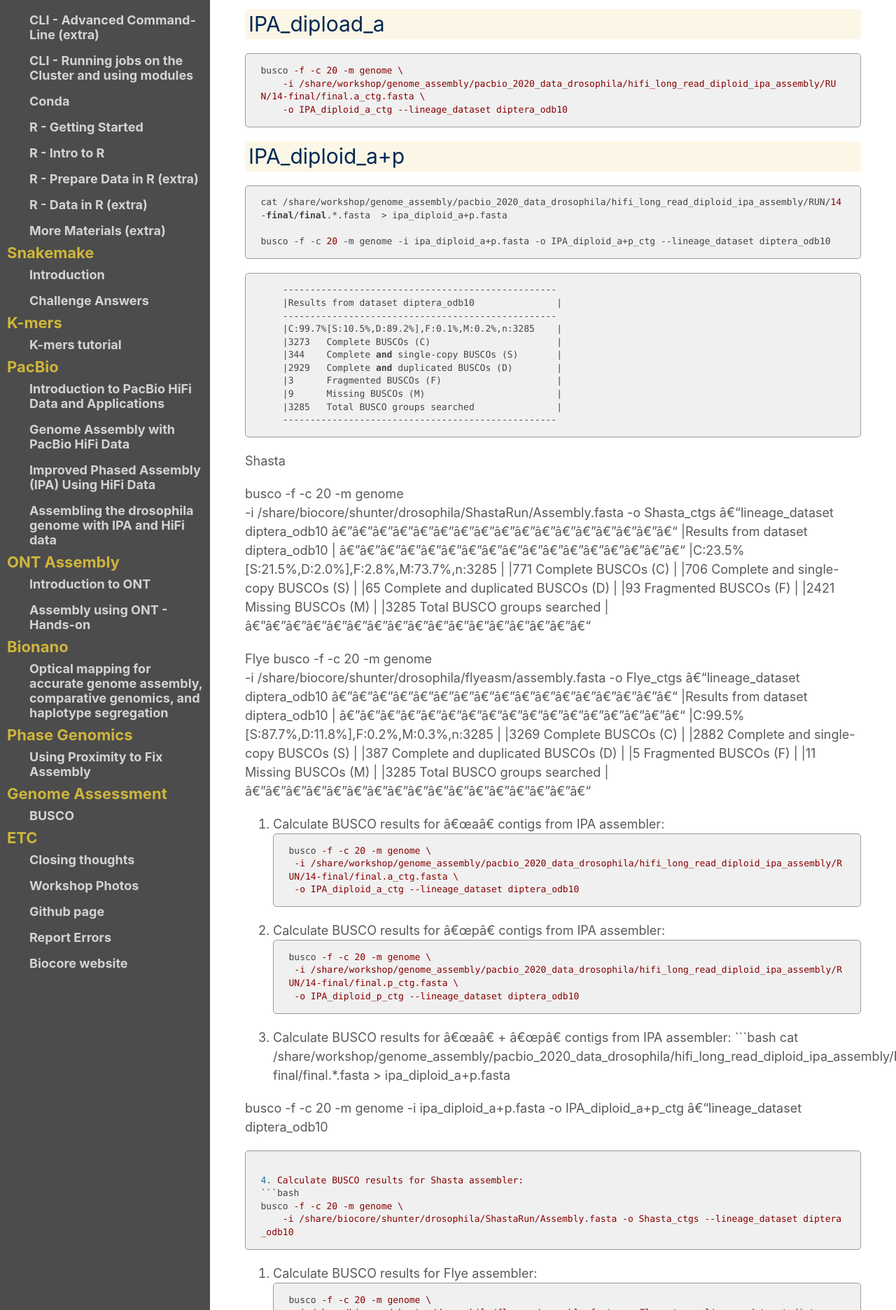
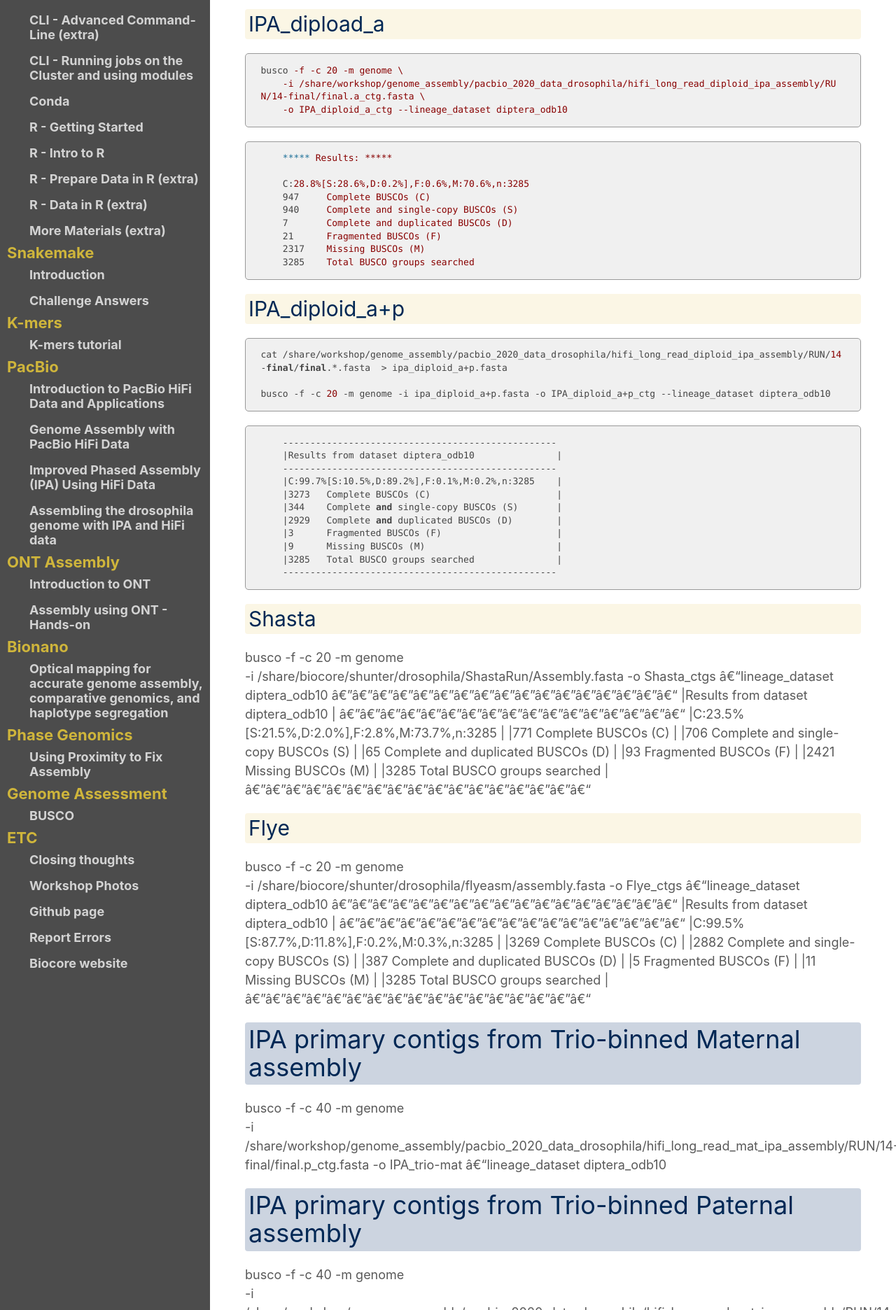
Before and after one commit to ucdavis-bioinformatics-training/2020-Genome_Assembly_Workshop, a Jekyll site: the page built from busco/busco_results.md, in a window 1280 px wide. Shown: the part 600-2472 px from the top of the page at 70% size. Built offline with Jekyll 4.4.1, drawn with Linux system fonts in a browser that asks for light colours; our own code applies the rules of GitHub Pages for plain Markdown files; some of the changed text lies outside the part shown.

Commit message:
mkdir...

````diff
--- a/busco/busco_results.md
+++ b/busco/busco_results.md
@@ -28,6 +28,15 @@ busco -f -c 20 -m genome \
     -o IPA_diploid_a_ctg --lineage_dataset diptera_odb10
 ```
 
+        ***** Results: *****
+
+        C:28.8%[S:28.6%,D:0.2%],F:0.6%,M:70.6%,n:3285
+        947     Complete BUSCOs (C)
+        940     Complete and single-copy BUSCOs (S)
+        7       Complete and duplicated BUSCOs (D)
+        21      Fragmented BUSCOs (F)
+        2317    Missing BUSCOs (M)
+        3285    Total BUSCO groups searched
 
 
 ## IPA_diploid_a+p
@@ -50,7 +59,7 @@ busco -f -c 20 -m genome -i ipa_diploid_a+p.fasta -o IPA_diploid_a+p_ctg --linea
         |3285   Total BUSCO groups searched               |
         --------------------------------------------------
 
-Shasta
+## Shasta
 
 busco -f -c 20 -m genome \
     -i /share/biocore/shunter/drosophila/ShastaRun/Assembly.fasta -o Shasta_ctgs --lineage_dataset diptera_odb10
@@ -66,7 +75,8 @@ busco -f -c 20 -m genome \
         |3285   Total BUSCO groups searched               |
         --------------------------------------------------
 
-Flye
+## Flye
+
 busco -f -c 20 -m genome \
     -i /share/biocore/shunter/drosophila/flyeasm/assembly.fasta -o Flye_ctgs --lineage_dataset diptera_odb10
         --------------------------------------------------
@@ -82,39 +92,23 @@ busco -f -c 20 -m genome \
         --------------------------------------------------
 
 
+# IPA primary contigs from Trio-binned Maternal assembly
+busco -f -c 40 -m genome \
+    -i /share/workshop/genome_assembly/pacbio_2020_data_drosophila/hifi_long_read_mat_ipa_assembly/RUN/14-final/final.p_ctg.fasta -o IPA_trio-mat --lineage_dataset diptera_odb10
+
+
+
+# IPA primary contigs from Trio-binned Paternal assembly
+busco -f -c 40 -m genome \
+-i /share/workshop/genome_assembly/pacbio_2020_data_drosophila/hifi_long_read_pat_ipa_assembly/RUN/14-final/final.p_ctg.fasta -o IPA_trio-mat --lineage_dataset diptera_odb10
+
+
+# IPA contigs after purge_dups vs IPA primary contigs
+busco -f -c 40 -m genome -i /share/workshop/genome_assembly/pacbio_2020_data_drosophila/purge_dup_asm/final.purged.p_ctg.fasta  -o IPA_purged.p_ctg --lineage_dataset diptera_odb10
 
 
 
 
-1. Calculate BUSCO results for "a" contigs from IPA assembler:
-```bash
-busco -f -c 20 -m genome \
-    -i /share/workshop/genome_assembly/pacbio_2020_data_drosophila/hifi_long_read_diploid_ipa_assembly/RUN/14-final/final.a_ctg.fasta \
-    -o IPA_diploid_a_ctg --lineage_dataset diptera_odb10
-```
+/share/workshop/genome_assembly/pacbio_2020_data_drosophila/purge_dup_asm/final.purged.a_ctg.fasta
 
-2. Calculate BUSCO results for "p" contigs from IPA assembler:
-```bash
-busco -f -c 20 -m genome \
-    -i /share/workshop/genome_assembly/pacbio_2020_data_drosophila/hifi_long_read_diploid_ipa_assembly/RUN/14-final/final.p_ctg.fasta \
-    -o IPA_diploid_p_ctg --lineage_dataset diptera_odb10
-```
-
-3. Calculate BUSCO results for "a" + "p" contigs from IPA assembler:
-```bash
-cat /share/workshop/genome_assembly/pacbio_2020_data_drosophila/hifi_long_read_diploid_ipa_assembly/RUN/14-final/final.*.fasta  > ipa_diploid_a+p.fasta
-
-busco -f -c 20 -m genome -i ipa_diploid_a+p.fasta -o IPA_diploid_a+p_ctg --lineage_dataset diptera_odb10
-```
-
-4. Calculate BUSCO results for Shasta assembler:
-```bash
-busco -f -c 20 -m genome \
-    -i /share/biocore/shunter/drosophila/ShastaRun/Assembly.fasta -o Shasta_ctgs --lineage_dataset diptera_odb10
-```
-
-5. Calculate BUSCO results for Flye assembler:
-```bash
-busco -f -c 20 -m genome \
-    -i /share/biocore/shunter/drosophila/flyeasm/assembly.fasta -o Flye_ctgs --lineage_dataset diptera_odb10
-```
+/share/workshop/genome_assembly/pacbio_2020_data_drosophila/purge_dup_asm/final.purged.p_ctg.fasta
````
Also changed, not shown: busco/busco.md (+1 -0 lines).
